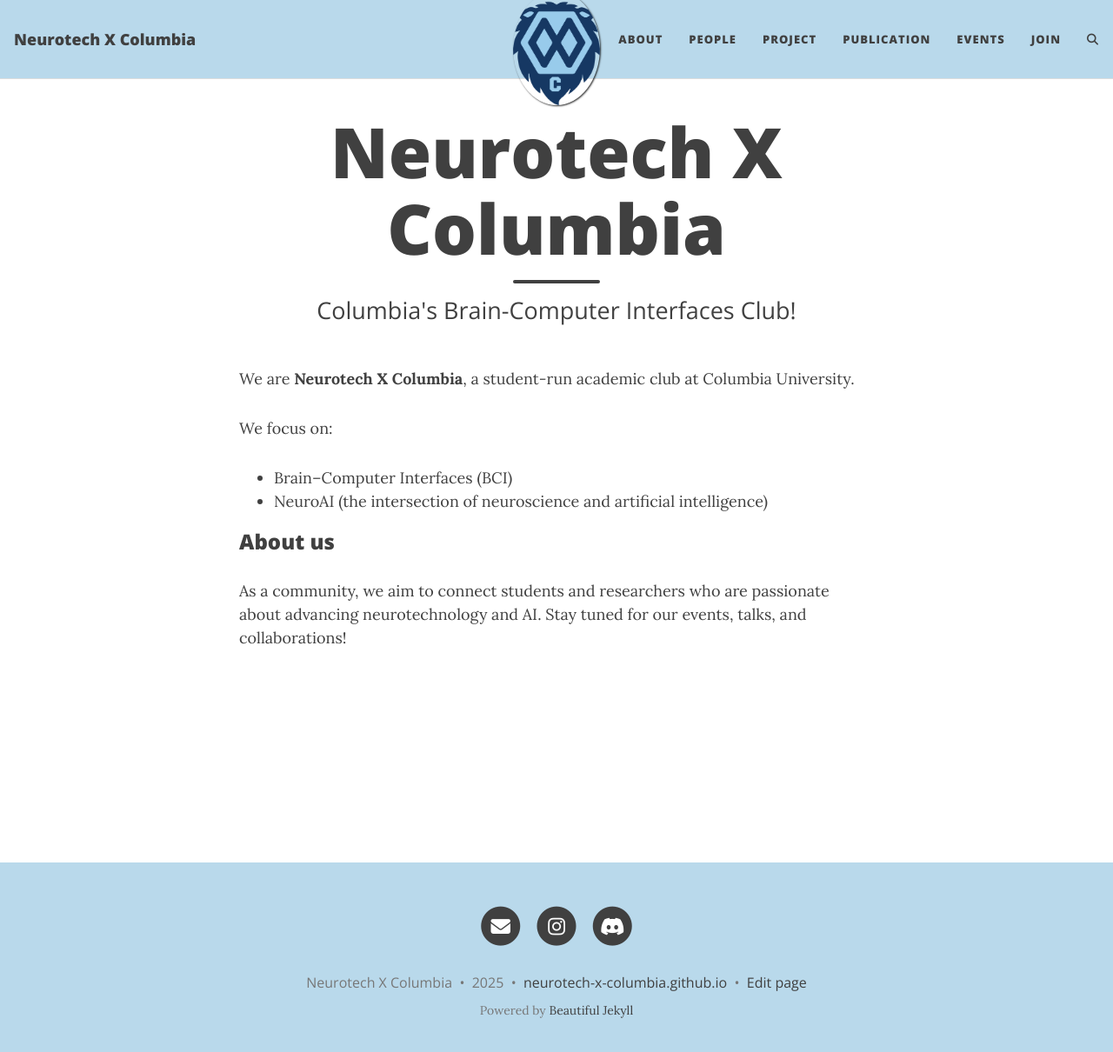
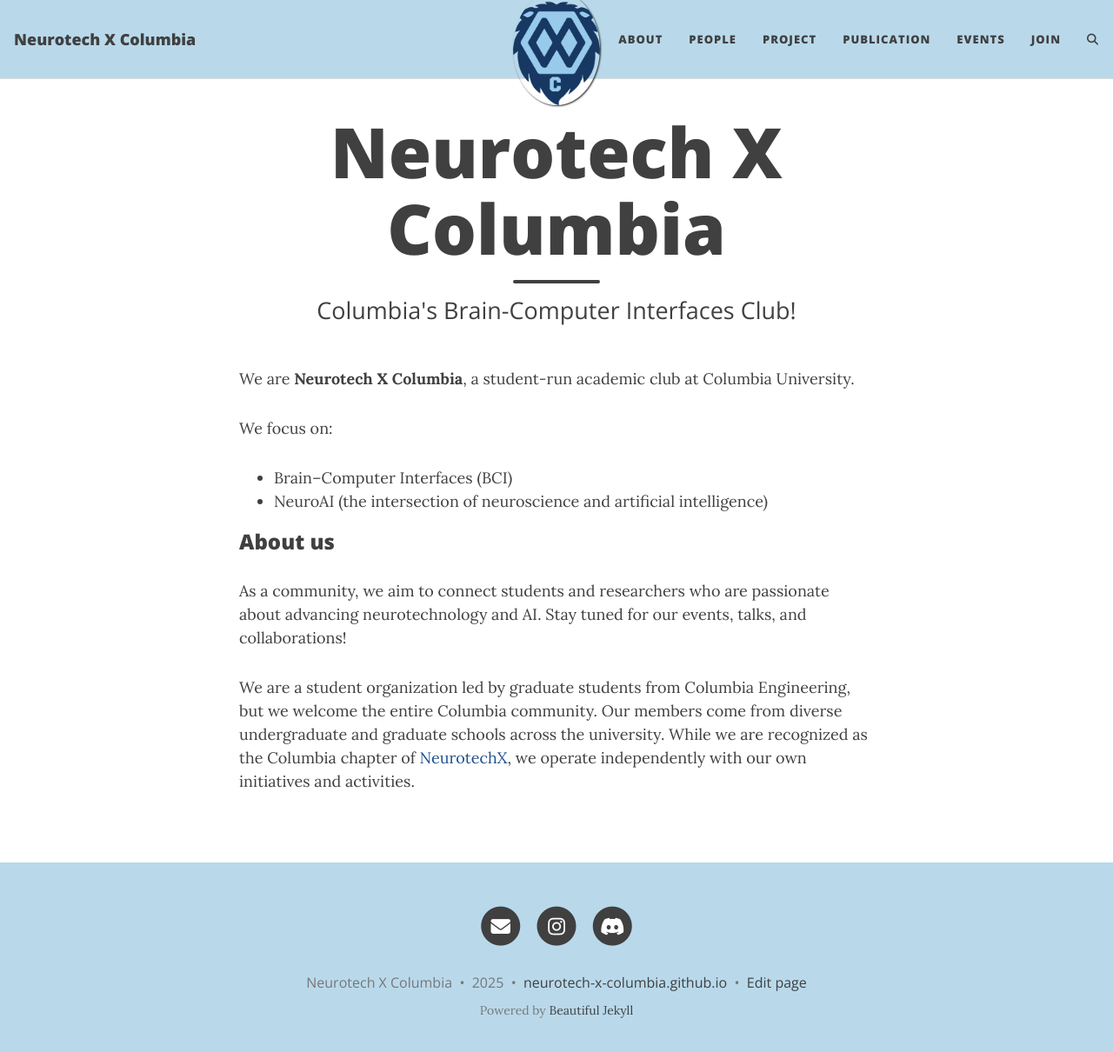
Before and after one commit to Neurotech-X-Columbia/Neurotech-X-Columbia.github.io, a Jekyll site: the page built from aboutme.md, in a window 1280 px wide and 1223 px high. Shown: the top 1210 px of the window at 87% size. Built offline with Jekyll 4.4.1, drawn with Linux system fonts in a browser that asks for light colours; comment, search, counter and statistics services are not loaded.

Commit message:
Update aboutme.md

```diff
--- a/aboutme.md
+++ b/aboutme.md
@@ -13,3 +13,5 @@
 ### About us
 
 As a community, we aim to connect students and researchers who are passionate about advancing neurotechnology and AI. Stay tuned for our events, talks, and collaborations!
+
+We are a student organization led by graduate students from Columbia Engineering, but we welcome the entire Columbia community. Our members come from diverse undergraduate and graduate schools across the university. While we are recognized as the Columbia chapter of [NeurotechX](https://neurotechx.com/), we operate independently with our own initiatives and activities.
```
